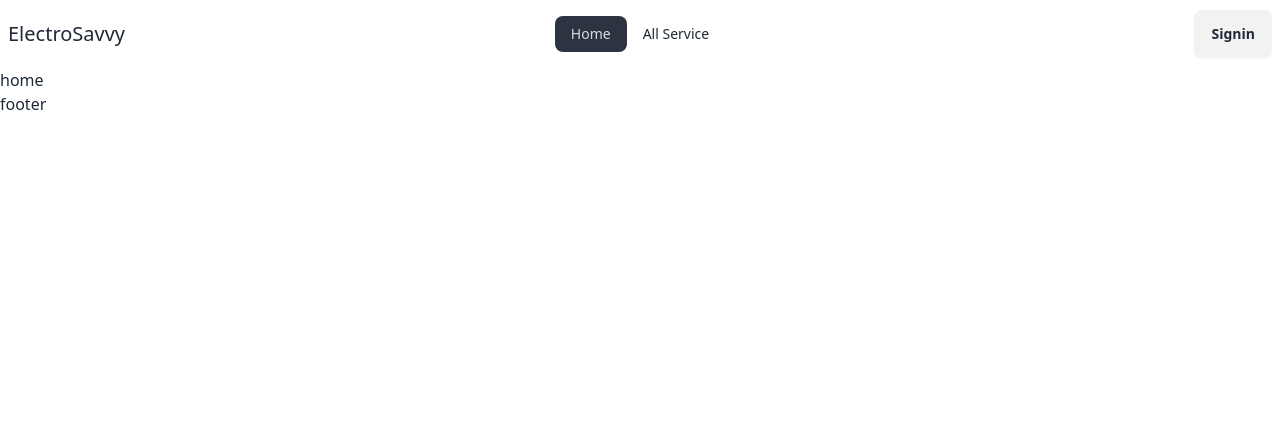
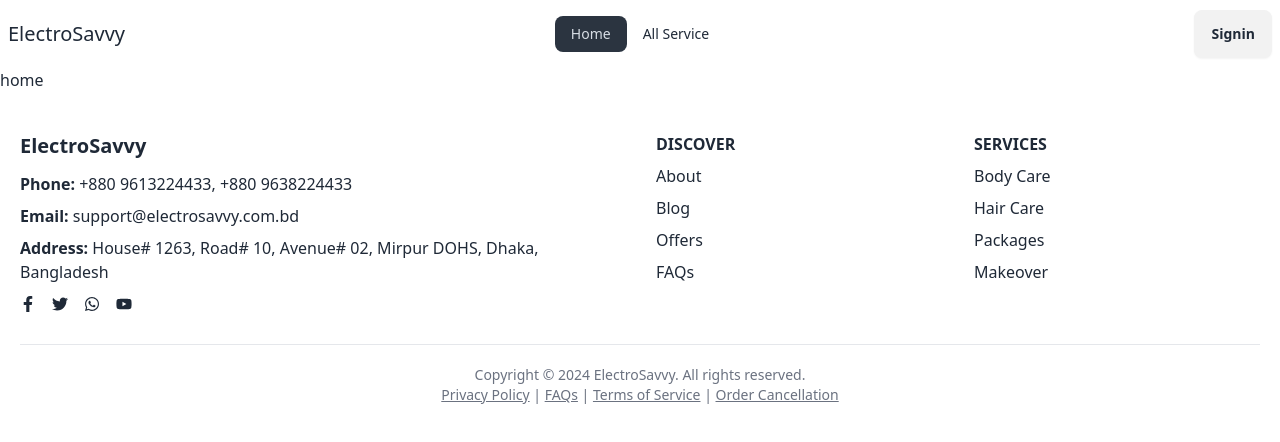
Before and after one commit to AkashPaul923/ElectroSavvy-clint, a React (Vite) app: page / in a window 1280 px wide. Shown: the top 442 px of the page. Built offline with nearby package versions, Linux system fonts and the light colour scheme; no server answers.

Commit message:
footer add

```diff
--- a/src/Components/Footer.jsx
+++ b/src/Components/Footer.jsx
@@ -1,11 +1,70 @@
+import React from "react";
+import {
+  FaFacebookF,
+  FaTwitter,
+  FaWhatsapp,
+  FaYoutube,
+} from "react-icons/fa";
+
+const Footer = () => {
+  return (
+    <footer className=" py-10 px-5">
+      <div className="max-w-7xl mx-auto grid grid-cols-1 md:grid-cols-4 gap-8">
+        {/* Logo and Contact Info */}
+        <div className="md: col-span-2">
+          <h2 className="text-xl font-bold mb-3">ElectroSavvy</h2>
+          <p className="mb-2">
+            <span className="font-semibold">Phone:</span> +880 9613224433, +880 9638224433
+          </p>
+          <p className="mb-2">
+            <span className="font-semibold">Email:</span> support@electrosavvy.com.bd
+          </p>
+          <p className="mb-3">
+            <span className="font-semibold">Address:</span> House# 1263, Road# 10, Avenue# 02,
+            Mirpur DOHS, Dhaka, Bangladesh
+          </p>
+          <div className="flex space-x-4">
+            <FaFacebookF />
+            <FaTwitter />
+            <FaWhatsapp />
+            <FaYoutube />
+          </div>
+        </div>
+
+        {/* Discover Section */}
+        <div>
+          <h3 className="font-bold mb-2">DISCOVER</h3>
+          <ul className="space-y-2">
+            <li>About</li>
+            <li>Blog</li>
+            <li>Offers</li>
+            <li>FAQs</li>
+          </ul>
+        </div>
+
+        {/* Services Section */}
+        <div>
+          <h3 className="font-bold mb-2">SERVICES</h3>
+          <ul className="space-y-2">
+            <li>Body Care</li>
+            <li>Hair Care</li>
+            <li>Packages</li>
+            <li>Makeover</li>
+          </ul>
+        </div>
+      </div>
 
 
-const Footer = () => {
-    return (
-        <div>
-            footer
-        </div>
-    );
+      <div className="mt-8 border-t pt-5 text-center">
+        <p className="text-sm text-gray-500">
+          Copyright © 2024 ElectroSavvy. All rights reserved.
+        </p>
+        <p className="text-sm text-gray-500">
+          <a  className="link">Privacy Policy</a> | <a  className="link">FAQs</a> | <a  className="link">Terms of Service</a> | <a className="link">Order Cancellation</a>
+        </p>
+      </div>
+    </footer>
+  );
 };
 
 export default Footer;
--- a/src/Components/Navbar.jsx
+++ b/src/Components/Navbar.jsx
@@ -15,7 +15,7 @@ const Navbar = () => {
                         <li><NavLink to='/add-service'>Add Service</NavLink></li>
                         <li><NavLink to='/manage-services'>Manage Services</NavLink></li>
                         <li><NavLink to='/booked-services'>Booked Services</NavLink></li>
-                        {/* <li><NavLink to='/manage-services'>Submenu 2</NavLink></li> */}
+                        <li><NavLink to='/service-to-do'>Service To Do</NavLink></li>
                     </ul>
                 </details>
             </li>
--- /dev/null
+++ b/src/Layout/ServiceToDo.jsx
@@ -0,0 +1,11 @@
+import React from 'react';
+
+const ServiceToDo = () => {
+    return (
+        <div>
+
+        </div>
+    );
+};
+
+export default ServiceToDo;
--- a/src/Router/Router.jsx
+++ b/src/Router/Router.jsx
@@ -10,6 +10,7 @@ import AddService from "../Layout/AddService";
 import ManageServices from "../Layout/ManageServices";
 import BookedServices from "../Layout/BookedServices";
 import PrivateRoute from "../Auth/PrivateRoute";
+import ServiceToDo from "../Layout/ServiceToDo";
 
 const router = createBrowserRouter([
     {
@@ -42,6 +43,10 @@ const router = createBrowserRouter([
             element: <PrivateRoute><BookedServices></BookedServices></PrivateRoute>,
         },
         {
+            path: '/service-to-do',
+            element: <PrivateRoute><ServiceToDo></ServiceToDo></PrivateRoute>,
+        },
+        {
             path: '/register',
             element: <Register></Register>,
         },
```
